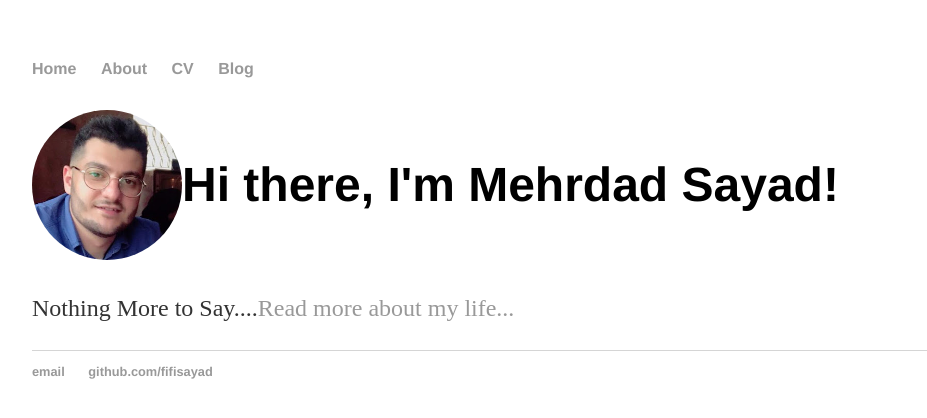
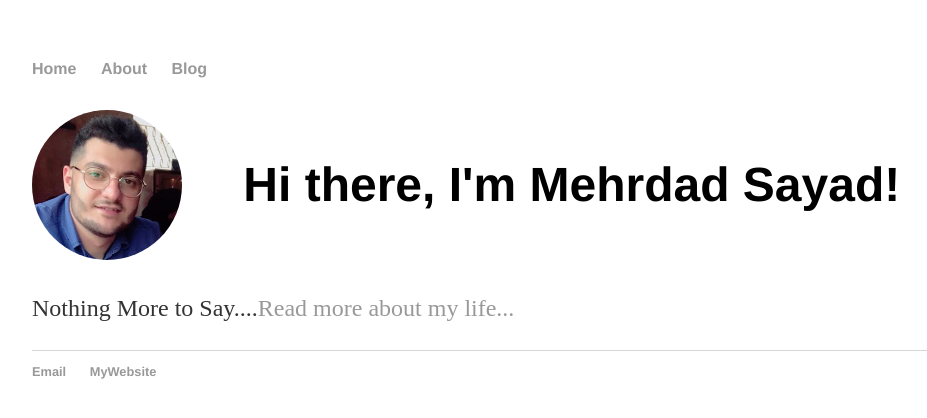
Before and after one commit to fifisayad/fifisayad.github.io, a Jekyll site: the page built from index.html, in a window 1280 px wide. Shown: the top 418 px of the page, without its empty margins (160-1087 px from the left). Built offline with Jekyll 4.4.1, drawn with Linux system fonts in a browser that asks for light colours.

Commit message:
add some refactors

```diff
--- a/_layouts/default.html
+++ b/_layouts/default.html
@@ -11,7 +11,6 @@
     		<ul>
         		<li><a href="/">Home</a></li>
 	        	<li><a href="/about">About</a></li>
-        		<li><a href="/cv">CV</a></li>
         		<li><a href="/blog">Blog</a></li>
     		</ul>
 		</nav>
@@ -20,8 +19,8 @@
 		</div><!-- /.container -->
 		<footer>
     		<ul>
-        		<li><a href="mailto:sayad.mehrdad@gmail.com">email</a></li>
-        		<li><a href="https://github.com/fifisayad">github.com/fifisayad</a></li>
+        		<li><a href="mailto:sayad.mehrdad@gmail.com">Email</a></li>
+        		<li><a href="https://github.com/fifisayad">MyWebsite</a></li>
 			</ul>
 		</footer>
 	</body>
--- a/index.html
+++ b/index.html
@@ -5,7 +5,7 @@ title: Mehrdad Sayad
 <div class="blurb">
 	<img id="personal-photo" src="/assets/img/MYPROFILE.jpg" class="photo">
 	<h1>
-		Hi there, I'm Mehrdad Sayad!
+		&emsp; Hi there, I'm Mehrdad Sayad!
 	</h1>
 	<p>Nothing More to Say....<a href="/about">Read more about my life...</a></p>
 </div><!-- /.blurb -->
```
